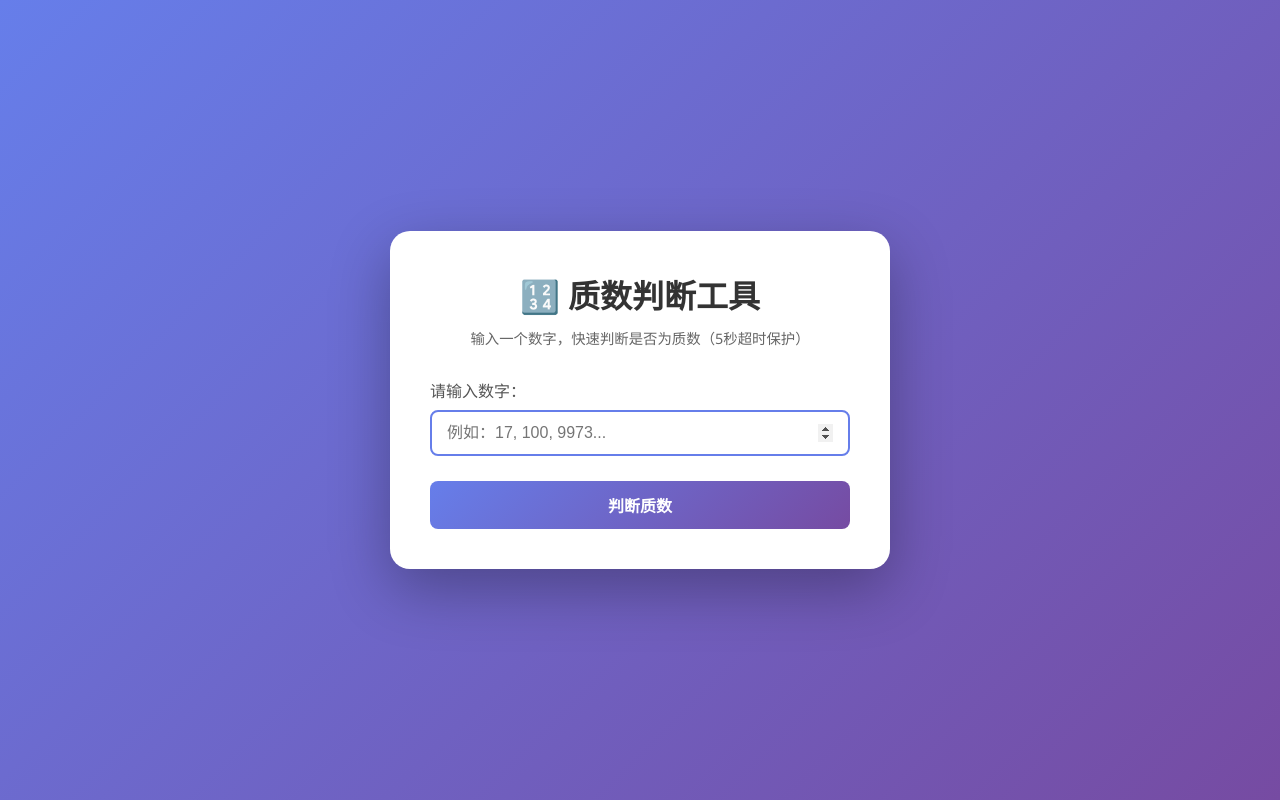
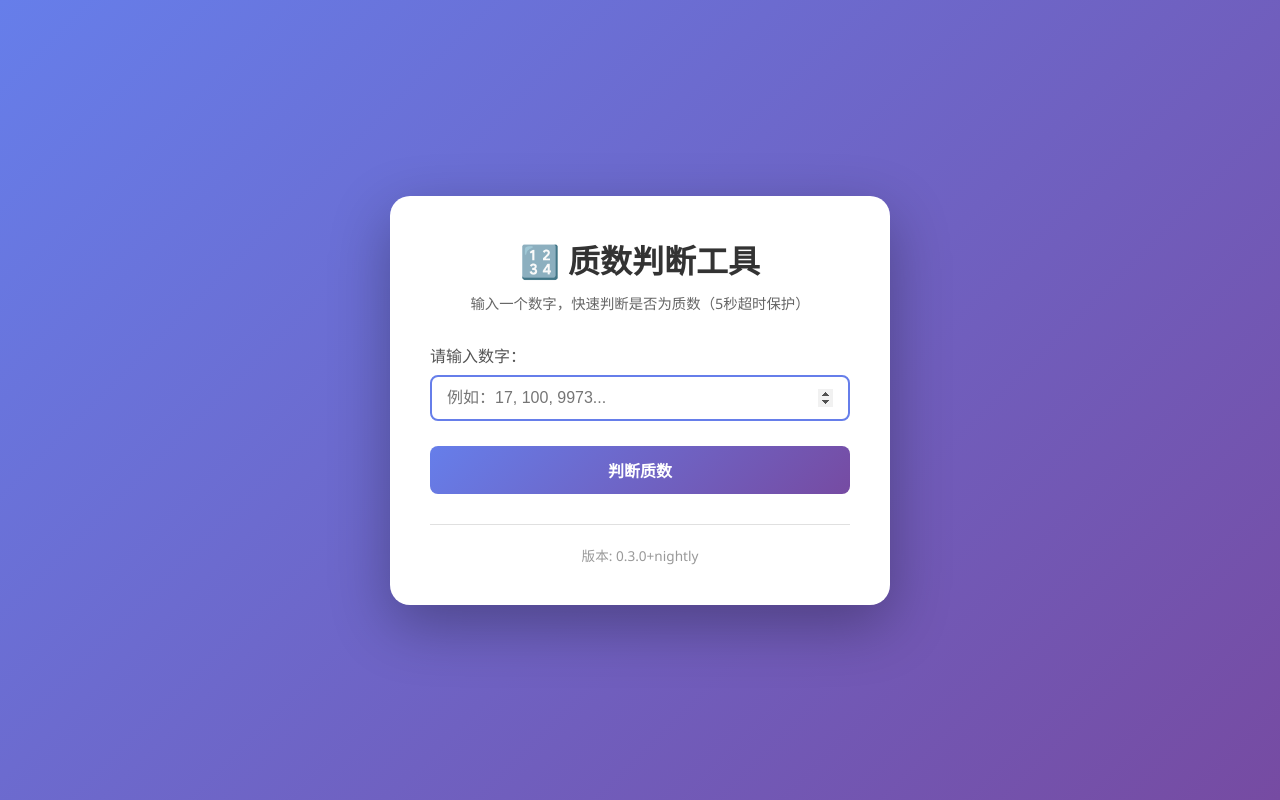
Before and after one commit to mastaBriX/primal, a Flask app: page / in a window 1280 px wide. Run offline with Flask 3, Linux system fonts and the light colour scheme.

Commit message:
add version info

```diff
--- a/main.py
+++ /dev/null
@@ -1,6 +0,0 @@
-def main():
-    print("Hello from primal!")
-
-
-if __name__ == "__main__":
-    main()
--- a/src/app.py
+++ b/src/app.py
@@ -5,6 +5,7 @@ Flask 应用主文件
 from flask import Flask, render_template, request, jsonify
 import logging
 import os
+from pathlib import Path
 from src.config import Config
 from src.services.prime_checker import PrimeChecker
 
@@ -32,10 +33,40 @@ Config.validate()
 prime_checker = PrimeChecker()
 
 
+def get_version():
+    """从 pyproject.toml 读取版本号"""
+    try:
+        # 获取项目根目录（src/app.py -> src -> 项目根目录）
+        current_file = Path(__file__)
+        project_root = current_file.parent.parent
+        pyproject_path = project_root / 'pyproject.toml'
+
+        if pyproject_path.exists():
+            # 读取 pyproject.toml
+            with open(pyproject_path, 'r', encoding='utf-8') as f:
+                for line in f:
+                    if line.strip().startswith('version ='):
+                        # 提取版本号，去除引号
+                        version = line.split('=')[1].strip().strip('"').strip("'")
+                        return version
+    except Exception as e:
+        logger.warning(f'无法读取版本号: {str(e)}')
+
+    return 'unknown'
+
+
 @app.route('/')
 def index():
     """主页面"""
     return render_template('index.html')
+
+
+@app.route('/api/version', methods=['GET'])
+def get_app_version():
+    """获取应用版本号"""
+    return jsonify({
+        'version': get_version()
+    }), 200
 
 
 @app.route('/check', methods=['POST'])
--- a/src/templates/index.html
+++ b/src/templates/index.html
@@ -2,12 +2,19 @@
 <html lang="zh-CN">
 <head>
     <meta charset="UTF-8">
-    <meta name="viewport" content="width=device-width, initial-scale=1.0">
+    <meta name="viewport" content="width=device-width, initial-scale=1.0, maximum-scale=1.0, user-scalable=no">
     <meta name="theme-color" content="#667eea">
     <meta name="description" content="快速判断数字是否为质数">
+    <meta name="mobile-web-app-capable" content="yes">
+    <meta name="apple-mobile-web-app-capable" content="yes">
+    <meta name="apple-mobile-web-app-status-bar-style" content="black-translucent">
+    <meta name="apple-mobile-web-app-title" content="质数判断">
     <title>质数判断工具</title>
     <link rel="manifest" href="/static/manifest.json">
     <link rel="icon" type="image/svg+xml" href="/static/icons/icon.svg">
+    <link rel="apple-touch-icon" href="/static/icons/icon-192x192.png">
+    <link rel="apple-touch-icon" sizes="152x152" href="/static/icons/icon-152x152.png">
+    <link rel="apple-touch-icon" sizes="180x180" href="/static/icons/icon-192x192.png">
     <style>
         * {
             margin: 0;
@@ -177,6 +184,15 @@
             margin-top: 10px;
             color: #666;
         }
+
+        .version {
+            text-align: center;
+            margin-top: 30px;
+            padding-top: 20px;
+            border-top: 1px solid #e0e0e0;
+            color: #999;
+            font-size: 0.85em;
+        }
     </style>
 </head>
 <body>
@@ -208,6 +224,10 @@
 
         <div class="result" id="result">
             <div class="result-message" id="resultMessage"></div>
+        </div>
+
+        <div class="version" id="version">
+            <span>版本: <span id="versionNumber">加载中...</span></span>
         </div>
     </div>
 
@@ -273,6 +293,25 @@
             }
         });
 
+        // 获取版本号
+        async function loadVersion() {
+            try {
+                const response = await fetch('/api/version');
+                const data = await response.json();
+                if (data.version) {
+                    document.getElementById('versionNumber').textContent = data.version;
+                } else {
+                    document.getElementById('versionNumber').textContent = '未知';
+                }
+            } catch (error) {
+                console.error('获取版本号失败:', error);
+                document.getElementById('versionNumber').textContent = '未知';
+            }
+        }
+
+        // 页面加载时获取版本号
+        loadVersion();
+
         // 注册 Service Worker
         if ('serviceWorker' in navigator) {
             window.addEventListener('load', () => {
```
Also changed, not shown: tests/test_app.py (+13 -0 lines), src/static/manifest.json, 1 other file.
